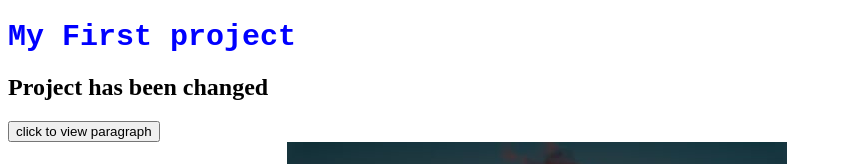
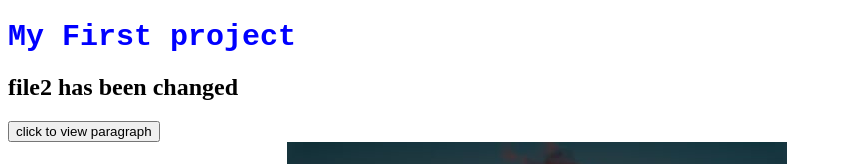
Before and after one commit to Himanshu-2405/newproject, a plain HTML site: page index.html in a window 1280 px wide. Shown: the top 164 px of the page, without its empty margins (0-842 px from the left). Drawn offline with Linux system fonts and the light colour scheme.

Commit message:
added by new feature branch

```diff
--- a/index.html
+++ b/index.html
@@ -8,7 +8,7 @@
 </head>
 <body>
     <h1>My First project</h1>
-    <h2>Project has been changed</h2>
+    <h2>file2 has been changed</h2>
     <p id="para1"></p>
     <button id="btn1">click to view paragraph</button>
 
```
